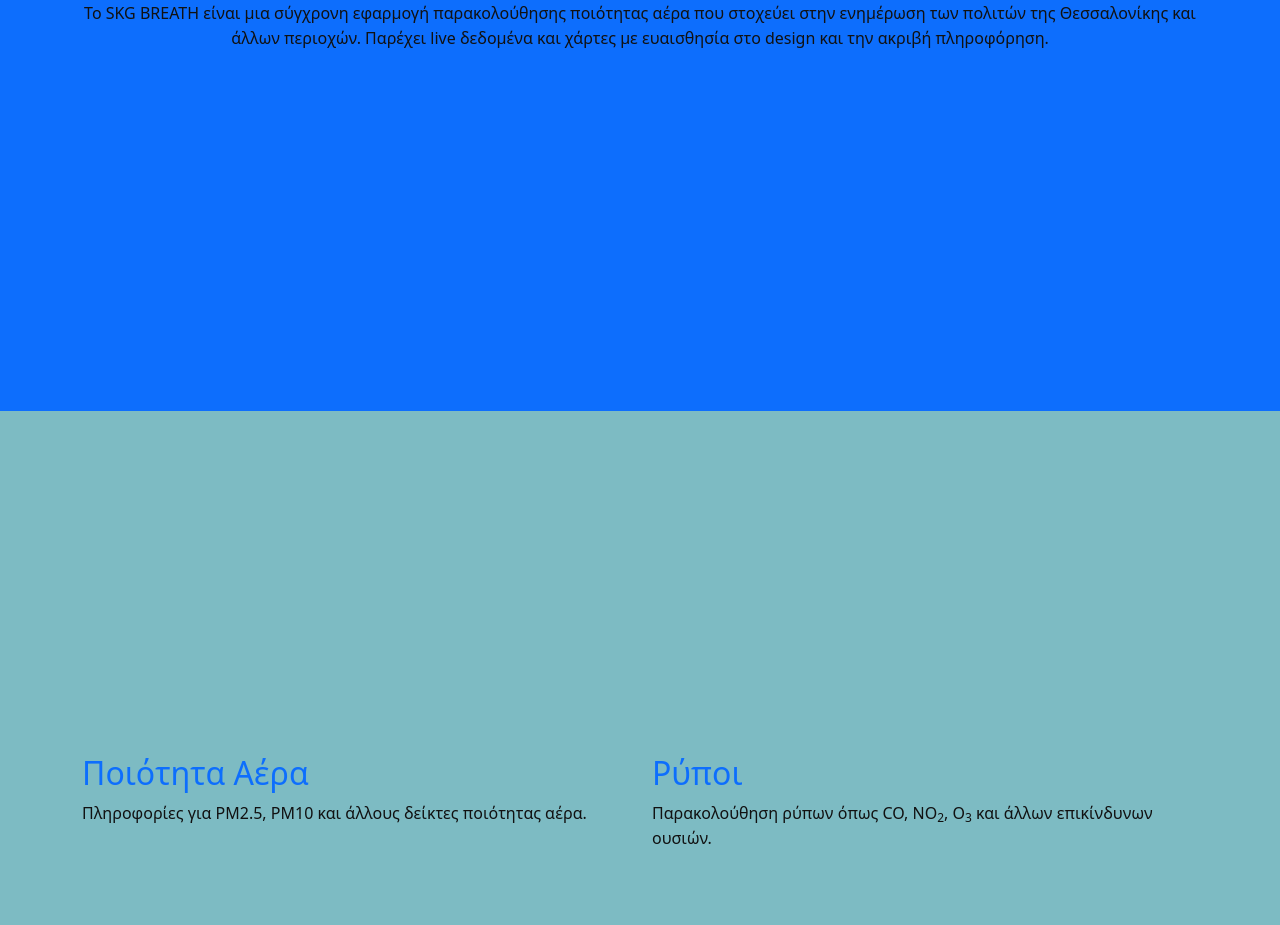
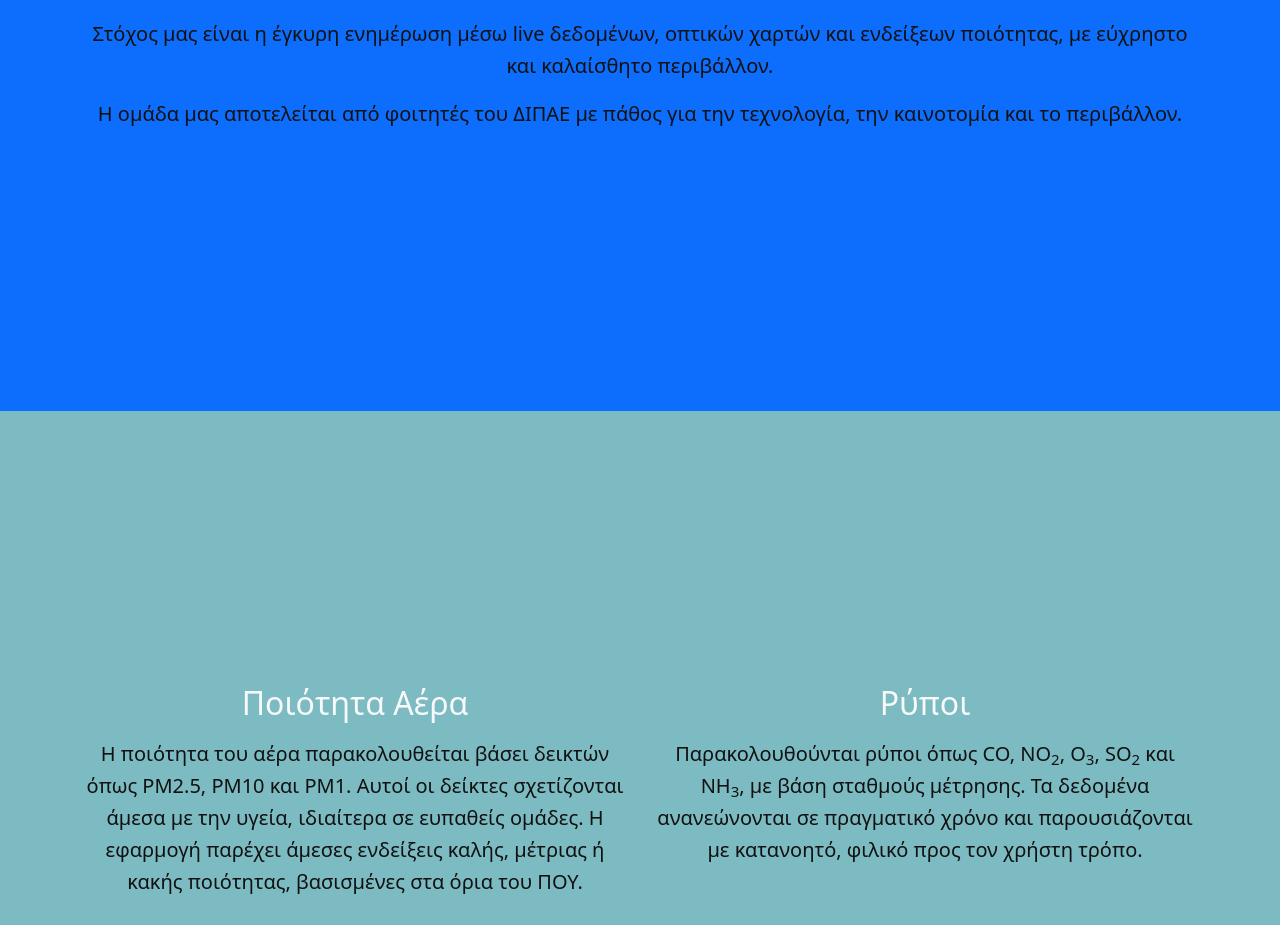
Before and after one commit to KotsiosDimis/SKG-BREATH, a React (Create React App) app in the folder client/: page /#/ in a window 1280 px wide. Shown: the part 1247-2172 px from the top of the page. Built offline with nearby package versions, Linux system fonts and the light colour scheme; some icons are missing.

Commit message:
front end changes: content,colors,icon

```diff
--- a/client/public/index.html
+++ b/client/public/index.html
@@ -2,7 +2,7 @@
 <html lang="en">
   <head>
     <meta charset="utf-8" />
-    <link rel="icon" href="%PUBLIC_URL%/favicon.ico" />
+    <link rel="icon" href="%PUBLIC_URL%/faviconnew.ico" />
     <meta name="viewport" content="width=device-width, initial-scale=1" />
     <meta name="theme-color" content="#000000" />
     <meta
--- a/client/src/pages/Home.js
+++ b/client/src/pages/Home.js
@@ -7,39 +7,65 @@ const Home = () => {
     <Layout>
       <main>
         {/* Hero Section */}
-        <section id="hero" className="fullscreen-section bg-accent text-light d-flex flex-column justify-content-center align-items-center text-center">
+        <section
+          id="hero"
+          className="fullscreen-section bg-accent text-light d-flex flex-column justify-content-center align-items-center text-center"
+        >
           <div className="hero-content">
-            <h1>SKG BREATH</h1>
+            <h1 className="hero-title">SKG BREATH</h1>
             <p className="lead">Η Εφαρμογή που Σου Λέει Τι Αναπνέεις</p>
           </div>
         </section>
 
         {/* About Section */}
-        <section id="about" className="fullscreen-section bg-primary text-light d-flex flex-column justify-content-center align-items-center text-center">
+        <section
+          id="about"
+          className="fullscreen-section bg-primary text-light d-flex flex-column justify-content-center align-items-center text-center"
+        >
           <div className="container">
-            <h2>Σχετικά με την εφαρμογή</h2>
-            <p>
-              Το <strong>SKG BREATH</strong> είναι μια σύγχρονη εφαρμογή παρακολούθησης ποιότητας αέρα που στοχεύει στην ενημέρωση των πολιτών της Θεσσαλονίκης και άλλων περιοχών. Παρέχει live δεδομένα και χάρτες με ευαισθησία στο design και την ακριβή πληροφόρηση.
+            <h2 className="mb-4">Σχετικά με την εφαρμογή</h2>
+            <p className="lead">
+              Το <strong>SKG BREATH</strong> είναι μια σύγχρονη εφαρμογή παρακολούθησης της ποιότητας του αέρα που
+              δημιουργήθηκε για να βοηθήσει τους πολίτες της Θεσσαλονίκης και άλλων περιοχών να γνωρίζουν τι πραγματικά
+              αναπνέουν καθημερινά.
+            </p>
+            <p className="lead">
+              Στόχος μας είναι η έγκυρη ενημέρωση μέσω live δεδομένων, οπτικών χαρτών και ενδείξεων ποιότητας, με
+              εύχρηστο και καλαίσθητο περιβάλλον.
+            </p>
+            <p className="lead">
+              Η ομάδα μας αποτελείται από φοιτητές του ΔΙΠΑΕ με πάθος για την τεχνολογία, την καινοτομία και το
+              περιβάλλον.
             </p>
           </div>
         </section>
 
         {/* Air Quality Section */}
-        <section id="air-quality" className="fullscreen-section bg-accent d-flex align-items-center">
+        <section
+          id="air-quality"
+          className="fullscreen-section bg-accent text-light text-center d-flex flex-column justify-content-center align-items-center"
+        >
           <div className="container">
             <div className="row">
-              <div className="col-md-6">
-                <h2 className="text-primary">Ποιότητα Αέρα</h2>
-                <p className="text-soft">Πληροφορίες για PM2.5, PM10 και άλλους δείκτες ποιότητας αέρα.</p>
+              <div className="col-md-6 mb-4">
+                <h2>Ποιότητα Αέρα</h2>
+                <p className="lead">
+                  Η ποιότητα του αέρα παρακολουθείται βάσει δεικτών όπως PM2.5, PM10 και PM1. Αυτοί οι δείκτες σχετίζονται
+                  άμεσα με την υγεία, ιδιαίτερα σε ευπαθείς ομάδες. Η εφαρμογή παρέχει άμεσες ενδείξεις καλής, μέτριας ή
+                  κακής ποιότητας, βασισμένες στα όρια του ΠΟΥ.
+                </p>
               </div>
-              <div className="col-md-6">
-                <h2 className="text-primary">Ρύποι</h2>
-                <p className="text-soft">Παρακολούθηση ρύπων όπως CO, NO<sub>2</sub>, O<sub>3</sub> και άλλων επικίνδυνων ουσιών.</p>
+              <div className="col-md-6 mb-4">
+                <h2>Ρύποι</h2>
+                <p className="lead">
+                  Παρακολουθούνται ρύποι όπως CO, NO<sub>2</sub>, O<sub>3</sub>, SO<sub>2</sub> και NH<sub>3</sub>, με
+                  βάση σταθμούς μέτρησης. Τα δεδομένα ανανεώνονται σε πραγματικό χρόνο και παρουσιάζονται με κατανοητό,
+                  φιλικό προς τον χρήστη τρόπο.
+                </p>
               </div>
             </div>
           </div>
         </section>
-
       </main>
     </Layout>
   );
--- a/client/src/styles/theme.css
+++ b/client/src/styles/theme.css
@@ -21,18 +21,24 @@
 }
 
 .theme-dark {
-  --color-primary: #1e2a33;       /* Σκούρο business blue-gray */
-  --color-secondary: #3e4c59;
-  --color-accent: #5fa8a9;        /* Σοβαρό teal */
+  --color-background: #0d0d0d;      /* Μαύρο φόντο */
+  --color-surface: #1a1a1a;         /* Γκρι επιφάνειες (cards, sections) */
+  --color-primary: #1e90ff;         /* Flat επαγγελματικό μπλε για links/headings */
+  --color-secondary: #2c2c2c;       /* Γκρι για κουμπιά, panels */
+  --color-accent: #3b82f6;          /* Απλό μπλε για hover ή τονισμούς */
 
-  --color-light: #d1d5db;
-  --color-dark: #f3f4f6;
-  --color-background: #181e22;
-  --color-surface: #2b2f32;
+  --text-main: #ffffff;             /* Καθαρό λευκό για τίτλους και κείμενο */
+  --text-soft: #b3b3b3;             /* Μαλακό γκρι για υποκείμενο κείμενο */
 
-  --text-main: #e4e4e4;
-  --text-soft: #a1a1a1;
+  --color-light: #e5e7eb;
+  --color-dark: #ffffff;
+
+  --font-main: 'Quicksand', sans-serif;
+  --font-size-base: 1rem;
+  --font-size-lg: 1.25rem;
+  --font-size-xl: 4.5rem;
 }
+
 
 /* ==================================================
    BASE / GLOBAL STYLES
@@ -243,3 +249,34 @@ p {
   color: var(--text-main);
   text-shadow: 0 1px 4px rgba(0, 0, 0, 0.04);
 }
+/* =============================
+   HOME PAGE DARK MODE FIX ONLY
+============================= */
+.theme-dark #hero,
+.theme-dark #about,
+.theme-dark #air-quality {
+  background-color: var(--color-background) !important;
+  color: var(--text-main) !important;
+}
+
+.theme-dark #hero .hero-title,
+.theme-dark #about h2,
+.theme-dark #air-quality h2 {
+  color: var(--text-main);
+}
+
+.theme-dark #hero p,
+.theme-dark #about p,
+.theme-dark #air-quality p,
+.theme-dark .lead {
+  color: var(--text-soft);
+}
+
+.theme-dark .bg-primary {
+  background-color: var(--color-primary) !important;
+}
+
+.theme-dark .bg-accent {
+  background-color: var(--color-accent) !important;
+  color: var(--text-main) !important;
+}
```
Also changed, not shown: 2 other files (tests, documents, lock files or other folders).
